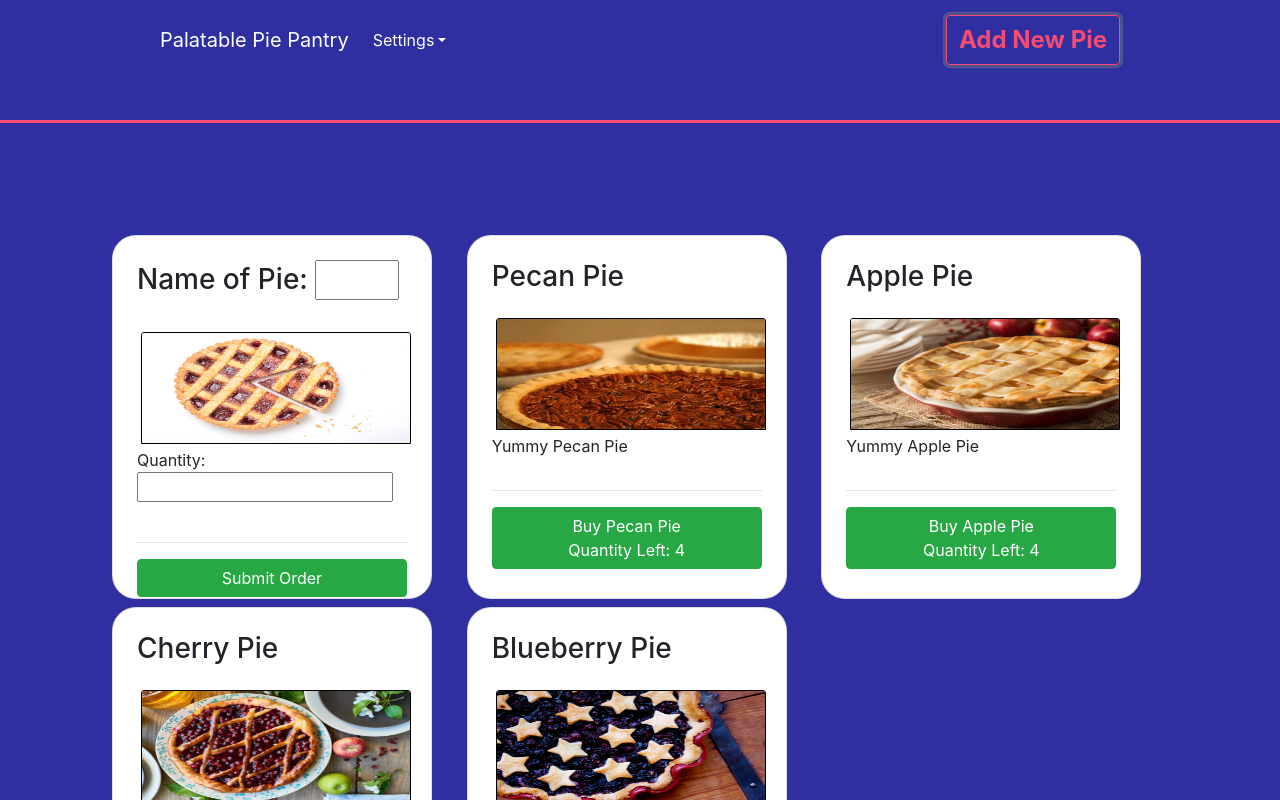
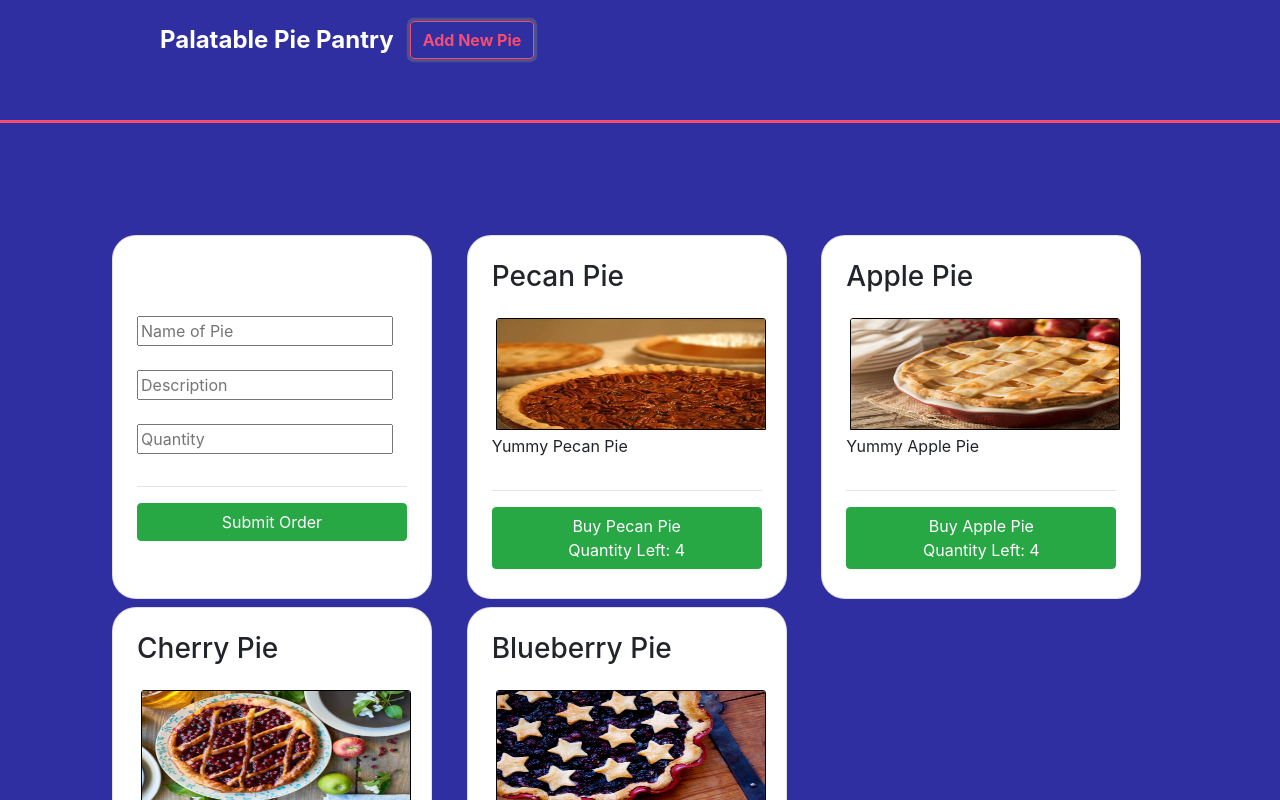
Before and after one commit to lmschless/react-redux-pie-shop, a React (Create React App) app: page / in a window 1280 px wide. Both pictures are taken after a click on the button "Add New Pie". Shown: the top 800 px of the page. Built offline with nearby package versions, Linux system fonts and the light colour scheme; a web font is replaced by a local one.

Commit message:
project is feature complete.

```diff
--- a/src/components/Nav.js
+++ b/src/components/Nav.js
@@ -1,25 +1,9 @@
-import React, { useState } from 'react';
+import React from 'react';
 import PropTypes from 'prop-types';
 
-import {
-	Collapse,
-	Navbar,
-	NavbarToggler,
-	NavbarBrand,
-	Nav,
-	NavItem,
-	NavLink,
-	UncontrolledDropdown,
-	DropdownToggle,
-	DropdownMenu,
-	DropdownItem,
-	Button
-} from 'reactstrap';
+import { Navbar, NavbarBrand, Button } from 'reactstrap';
 
 const NavBar = (props) => {
-	// const loginClick = () => {};
-	const [ isOpen, setIsOpen ] = useState(false);
-	const toggle = () => setIsOpen(!isOpen);
 	const navStyles = {
 		backgroundColor: '#2f2fa2',
 		height: '7vh',
@@ -32,7 +16,9 @@ const NavBar = (props) => {
 	};
 	const textStyles = {
 		color: 'white',
-		backgroundColor: '#2f2fa2'
+		backgroundColor: '#2f2fa2',
+		fontSize: '1.5em',
+		fontWeight: 'bold'
 	};
 	const highlightStyles = {
 		color: '#F64C72',
@@ -40,7 +26,7 @@ const NavBar = (props) => {
 		fontWeight: 'bold',
 		// height: '3.5em',
 		// width: '7em',
-		fontSize: '1.5em'
+		fontSize: '1em'
 	};
 	return (
 		<div>
@@ -50,22 +36,6 @@ const NavBar = (props) => {
 						Palatable Pie Pantry{' '}
 					</NavbarBrand>
 				</center>
-				<NavbarToggler onClick={toggle} />
-				<Collapse isOpen={isOpen} navbar>
-					<Nav className="mr-auto" navbar>
-						<UncontrolledDropdown style={textStyles} nav inNavbar>
-							<DropdownToggle style={textStyles} nav caret>
-								Settings
-							</DropdownToggle>
-							<DropdownMenu right style={textStyles}>
-								<DropdownItem style={textStyles}>Privacy</DropdownItem>
-								<DropdownItem style={textStyles}>Reset Password</DropdownItem>
-								<DropdownItem divider />
-								<DropdownItem style={textStyles}>Reset</DropdownItem>
-							</DropdownMenu>
-						</UncontrolledDropdown>
-					</Nav>
-				</Collapse>
 				<Button
 					onClick={() => {
 						props.onForm();
--- a/src/components/PieCard.js
+++ b/src/components/PieCard.js
@@ -39,7 +39,6 @@ function PieCard(props) {
 					id={props.id}
 					onClick={() => {
 						props.onPurchase(props.id);
-						// console.log(props.id);
 					}}
 					color="success"
 				>
--- a/src/components/PieForm.js
+++ b/src/components/PieForm.js
@@ -1,7 +1,6 @@
 import React from 'react';
 import PropTypes from 'prop-types';
-import { Card, CardTitle, CardText, CardImg, Button } from 'reactstrap';
-// import ActionButtons from './ActionButtons';
+import { Card, CardTitle, CardText, Button } from 'reactstrap';
 function PieForm(props) {
 	const $ = (idd) => document.getElementById(idd);
 
@@ -11,44 +10,31 @@ function PieForm(props) {
 		padding: '1.5em',
 		maxWidth: '20em',
 		maxHeight: '27em',
-		minHeight: '22em'
-	};
-
-	const imgStyles = {
-		maxHeight: '14vh',
-		maxWidth: '27vw',
-		margin: '.25em',
-		border: 'solid 1px black'
+		minHeight: '22em',
+		paddingTop: '5em'
 	};
 
 	return (
 		<React.Fragment>
 			<Card style={cardStyles} body>
-				<h3>
-					<CardTitle>
-						<label>
-							Name of Pie: <input style={{ maxWidth: '3em' }} id="pie-name" />
-						</label>
-					</CardTitle>
-				</h3>
-				<center>
-					<CardImg
-						style={imgStyles}
-						top
-						width="100%"
-						src={require('./../assets/generic-pie.jpeg')}
-						alt="Card image cap"
-					/>
-				</center>
 				<CardText>
-					<label>
-						Quantity: <input id="pie-quantity" />
-					</label>
+					<input placeholder="Name of Pie" id="pie-name" type="text" />
+					<br />
+					<br />
+
+					<input placeholder="Description" id="description" type="text" />
+					<br />
+					<br />
+					<input placeholder="Quantity" id="pie-quantity" type="number" />
 				</CardText>
 				<hr />
 				<Button
 					onClick={() => {
-						props.addPie($('pie-name').value, $('pie-quantity').value);
+						props.addPie(
+							$('pie-name').value,
+							$('description').value,
+							$('pie-quantity').value
+						);
 					}}
 					color="success"
 				>
--- a/src/components/Store.js
+++ b/src/components/Store.js
@@ -17,34 +17,29 @@ export default class Store extends Component {
 					description: 'Yummy Pecan Pie',
 					img: require('./../assets/pecan.jpeg'),
 					count: 4
-					// id: 0
 				},
 				{
 					name: 'Apple Pie',
 					description: 'Yummy Apple Pie',
 					img: require('./../assets/apple.jpeg'),
 					count: 4
-					// id: v4()
 				},
 				{
 					name: 'Cherry Pie',
 					description: 'Yummy Cherry Pie',
 					img: require('./../assets/cherry.jpg'),
 					count: 4
-					// id: v4()
 				},
 				{
 					name: 'Blueberry Pie',
 					description: 'Yummy Blueberry Pie',
 					img: require('./../assets/blueberry.jpeg'),
 					count: 4
-					// id: v4()
 				}
 			]
 		};
 		this.state.pieList.forEach((pie) => {
 			pie.id = v4();
-			// console.log(pie, pie.id);
 		});
 	}
 
@@ -72,17 +67,18 @@ export default class Store extends Component {
 		// console.log(this.state.pieList);
 	};
 
-	addPieToList = (pieName, quantity) => {
+	addPieToList = (pieName, description, quantity) => {
 		let newPieList = this.state.pieList;
 		const id = v4();
 		let newPie = {
 			name: pieName,
+			description: description,
 			img: require('./../assets/generic-pie.jpeg'),
 			count: quantity,
 			id: id
 		};
 		newPieList.unshift(newPie);
-		this.setState({ pieList: newPieList });
+		this.setState({ pieList: newPieList, dynamicForm: null });
 		// console.log(pieName, quantity, id);
 	};
 
```
